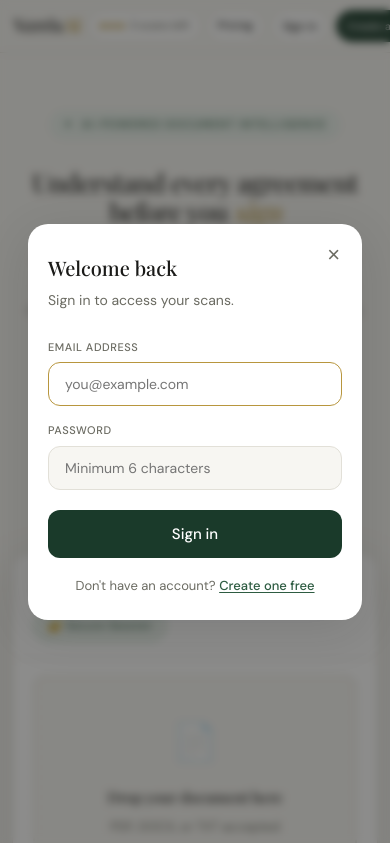
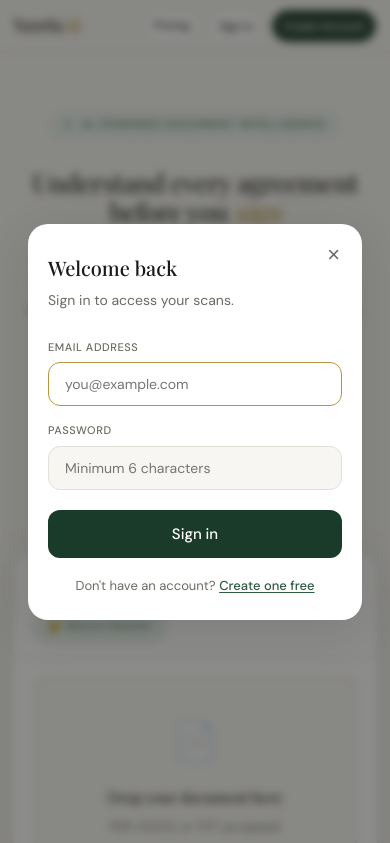
Before and after one commit to edwinshibu/verrixai, a plain HTML site: page index.html in a window 390 px wide. Both pictures are taken after a click on the button "Sign in". Shown: the top 843 px of the page. Drawn offline with nearby package versions, Linux system fonts and the light colour scheme.

Commit message:
Update index.html

```diff
--- a/index.html
+++ b/index.html
@@ -255,8 +255,7 @@
     nav { padding: 12px 16px; gap: 8px; }
     .nav-right { gap: 6px; }
     .nav-security { display: none !important; }
-    .scan-pill { padding: 5px 10px; font-size: 11px; }
-    .scan-pip { width: 6px; height: 6px; }
+    .scan-pill { display: none !important; }
     .btn-nav { padding: 7px 12px; font-size: 12px; }
     .user-chip { padding: 5px 10px; }
     .user-chip span { display: none; }
@@ -341,7 +340,7 @@
     <div id="navGuest" style="display:flex;gap:8px;">
       <a href="pricing.html" class="btn-nav" style="text-decoration:none;">Pricing</a>
       <button class="btn-nav" onclick="openModal('login')">Sign in</button>
-      <button class="btn-nav primary" onclick="openModal('signup')">Create account</button>
+      <button class="btn-nav primary" onclick="openModal('signup')">Create Account</button>
     </div>
     <!-- Logged-in user -->
     <div id="navUser" style="display:none;align-items:center;gap:8px;">
@@ -359,7 +358,7 @@
 <div class="modal-overlay" id="authModal">
   <div class="modal">
     <button class="modal-close" onclick="closeModal()">×</button>
-    <h2 id="modalTitle">Create account</h2>
+    <h2 id="modalTitle">Create Account</h2>
     <p class="modal-sub" id="modalSub">Get <strong>10 free scans</strong> — no credit card needed.</p>
     <div class="modal-error" id="modalError"></div>
     <div class="modal-success" id="modalSuccess"></div>
@@ -371,7 +370,7 @@
       <label>Password</label>
       <input type="password" id="authPassword" placeholder="Minimum 6 characters" onkeydown="if(event.key==='Enter')handleAuth()" />
     </div>
-    <button class="btn-submit" id="authSubmitBtn" onclick="handleAuth()">Create account</button>
+    <button class="btn-submit" id="authSubmitBtn" onclick="handleAuth()">Create Account</button>
     <div class="modal-switch" id="modalSwitch">
       Already have an account? <a onclick="switchModal('login')">Sign in</a>
     </div>
@@ -807,9 +806,9 @@ function openModal(mode) {
   document.getElementById('authEmail').value = '';
   document.getElementById('authPassword').value = '';
   const isSignup = mode === 'signup';
-  document.getElementById('modalTitle').textContent       = isSignup ? 'Create account' : 'Welcome back';
+  document.getElementById('modalTitle').textContent       = isSignup ? 'Create Account' : 'Welcome back';
   document.getElementById('modalSub').innerHTML           = isSignup ? 'Get <strong>10 free scans</strong> — no credit card needed.' : 'Sign in to access your scans.';
-  document.getElementById('authSubmitBtn').textContent    = isSignup ? 'Create account' : 'Sign in';
+  document.getElementById('authSubmitBtn').textContent    = isSignup ? 'Create Account' : 'Sign in';
   document.getElementById('modalSwitch').innerHTML        = isSignup
     ? "Already have an account? <a onclick=\"switchModal('login')\">Sign in</a>"
     : "Don't have an account? <a onclick=\"switchModal('signup')\">Create one free</a>";
@@ -841,7 +840,7 @@ async function handleAuth() {
     }
   } catch(e) { errEl.textContent = 'Something went wrong. Please try again.'; errEl.classList.add('visible'); }
   btn.disabled = false;
-  btn.textContent = modalMode === 'signup' ? 'Create account' : 'Sign in';
+  btn.textContent = modalMode === 'signup' ? 'Create Account' : 'Sign in';
 }
 
 async function signOut() { await sb.auth.signOut(); }
```
